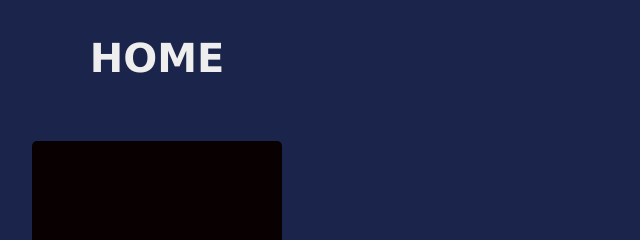
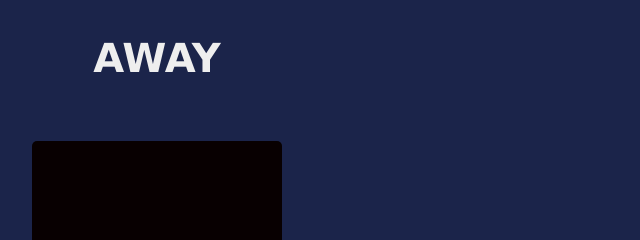
Before and after one commit to Fraanree/Counter, a website built with Vite: page index.html in a window 1280 px wide. Shown: the top 240 px of the page, 167-807 px from the left. Built offline with nearby package versions, Linux system fonts and the light colour scheme.

Commit message:
commit
myin

```diff
--- a/index.html
+++ b/index.html
@@ -9,7 +9,7 @@
         <div id="flex">
 
             <div>
-                <h1 class="title"> HOME </h1>
+                <h1 class="title"> AWAY </h1>
                 <h1 class="counter" id="H"> 0 </h1>
                 <div class="btn-div">
                     <button class="btn" onclick="up1H()">+1 </button>
```
